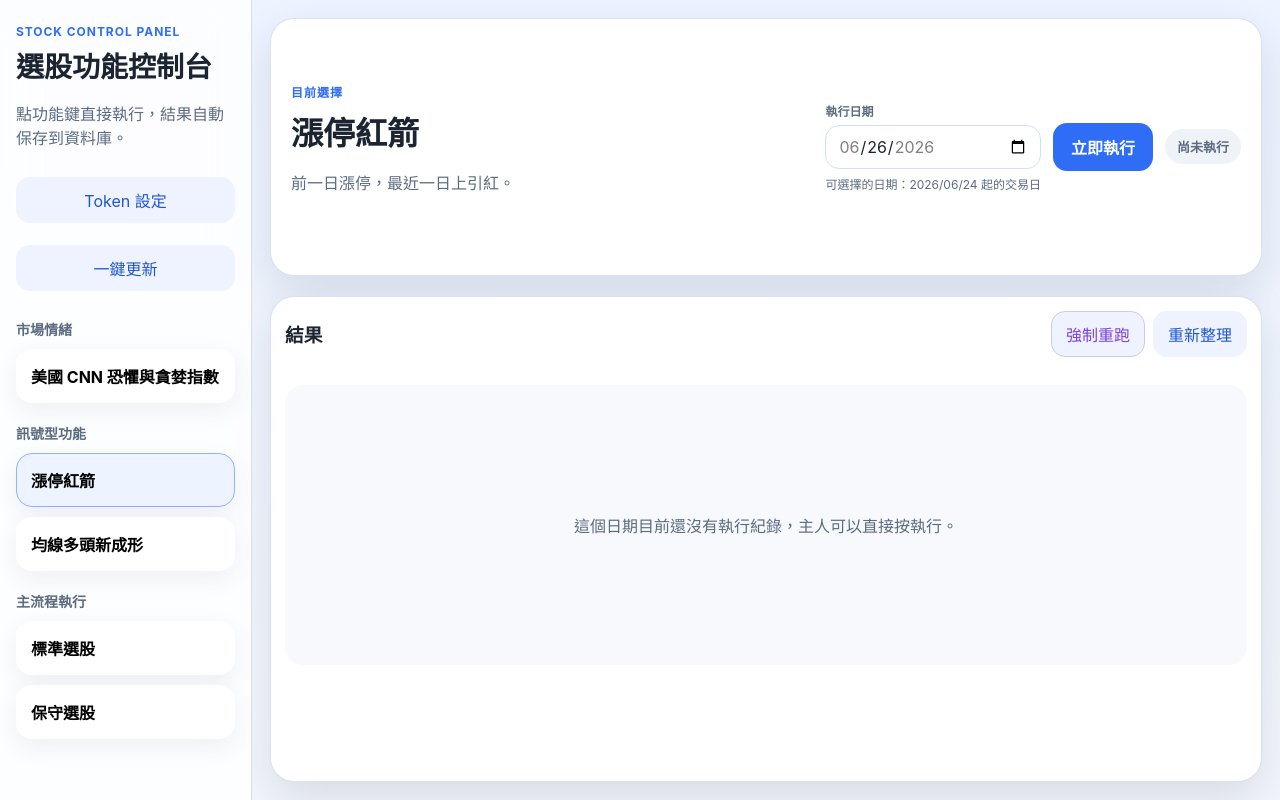
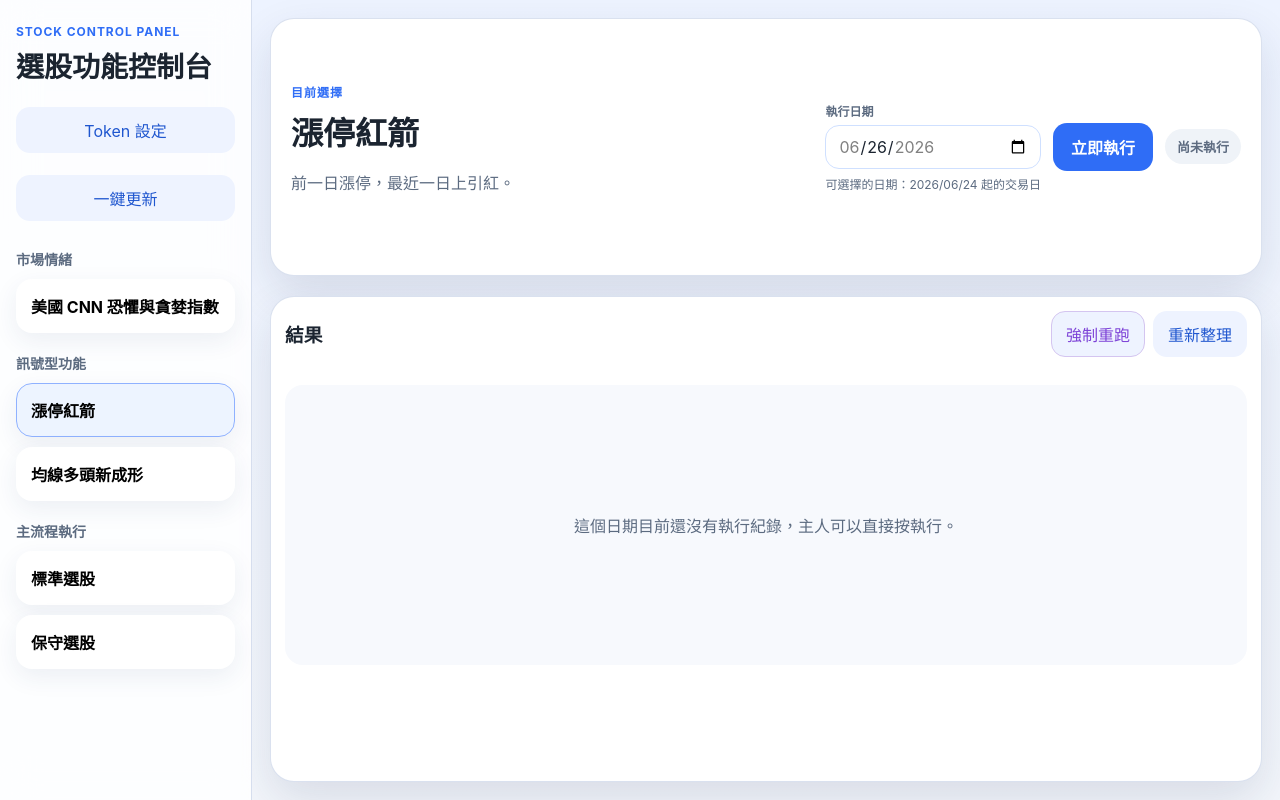
Before and after one commit to milesc0210/StockControlPanel, a Flask app: page / in a window 1280 px wide. Run offline with Flask 3, Linux system fonts and the light colour scheme; data that the repository does not hold is empty.

Commit message:
Remove sidebar subtitle text

```diff
--- a/templates/index.html
+++ b/templates/index.html
@@ -12,7 +12,6 @@
       <div class="brand-block">
         <p class="eyebrow">Stock Control Panel</p>
         <h1>選股功能控制台</h1>
-        <p class="subtitle">點功能鍵直接執行，結果自動保存到資料庫。</p>
         <div class="brand-actions">
           <button id="settings-button" class="text-button sidebar-settings-button">Token 設定</button>
           <button id="self-update-button" class="text-button sidebar-settings-button">一鍵更新</button>
```
